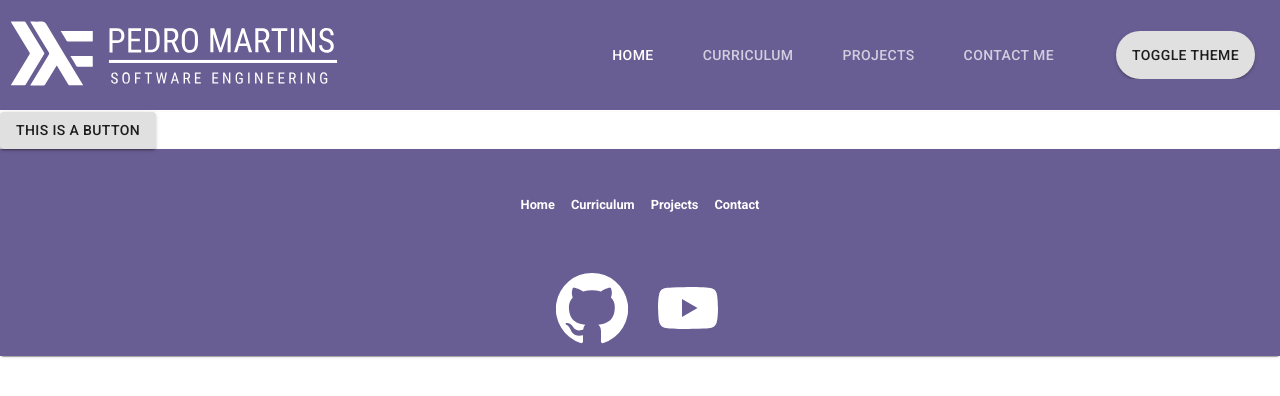
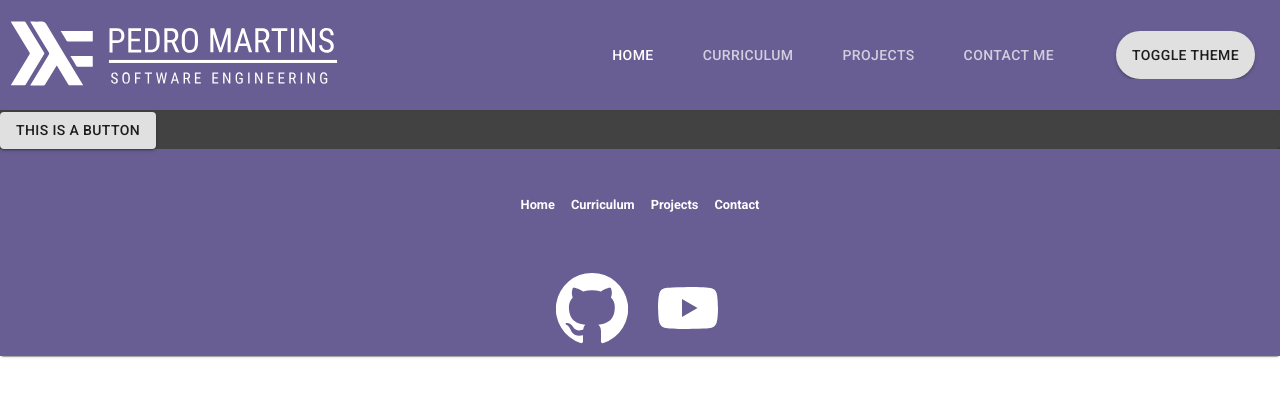
Before and after one commit to pedro-git-projects/personal-website, a React (Create React App) app: page / in a window 1280 px wide. Shown: the top 396 px of the page. Built offline with nearby package versions, Linux system fonts and the light colour scheme.

Commit message:
paper added on the right place

```diff
--- a/src/Components/App.js
+++ b/src/Components/App.js
@@ -15,14 +15,14 @@ function App() {
       <BrowserRouter>
       <Paper>
         <Header />
-      </Paper>
+
         <Switch>
           <Route exact path="/"> <Landing /> </Route>
           <Route exact path="/curriculum"><Curriculum /></Route>
           <Route exact path="/projects" component={()=> <div>Projects</div>}/>
           <Route exact path="/contact" component={()=> <div>contact</div>}/>
         </Switch>
-        <Paper>
+
         <Footer />
         </Paper>
       </BrowserRouter>
--- a/src/Components/Ui/Theme.js
+++ b/src/Components/Ui/Theme.js
@@ -2,6 +2,7 @@ import {createMuiTheme} from '@material-ui/core/styles';
 
 const theme = createMuiTheme({
     palette:{
+        type: "dark",
         primary:{
             main:'#695E93'
         }
```
Also changed, not shown: 1 other file (tests, documents, lock files or other folders).
